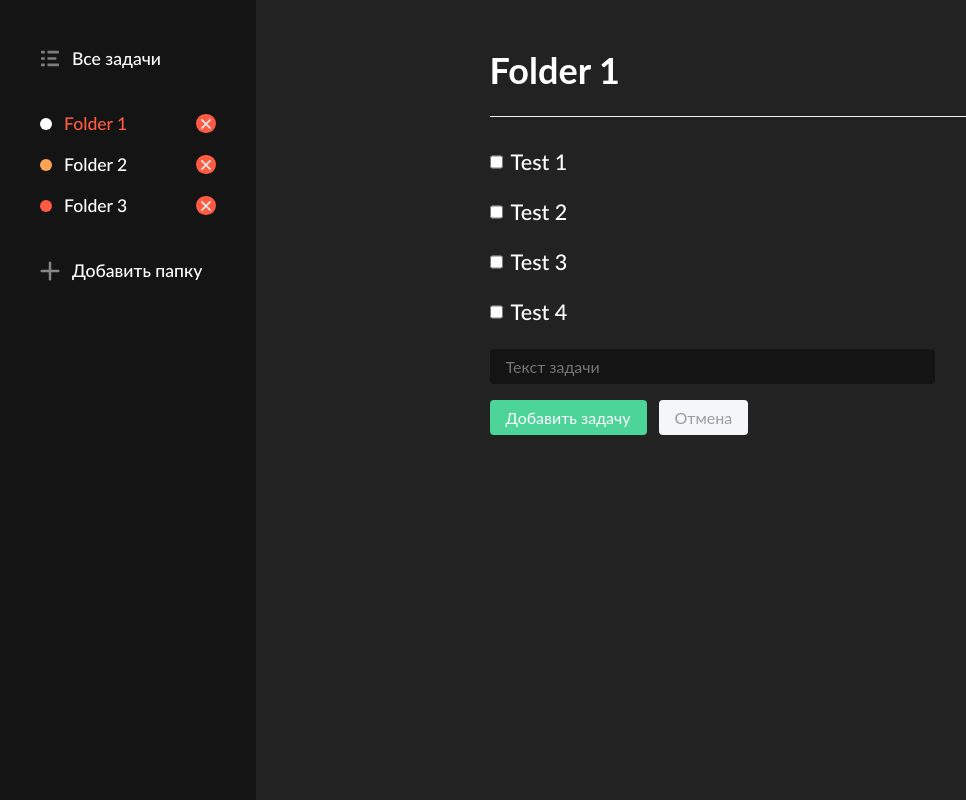
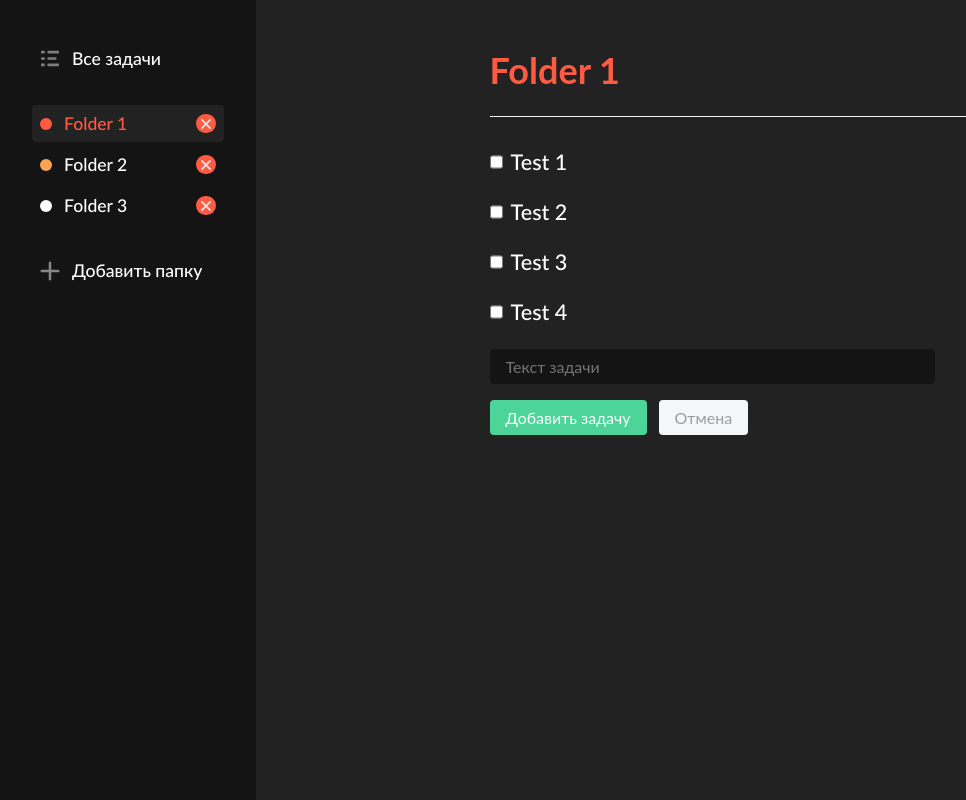
Before and after one commit to WebTech-StayHard/TodoPractice-Frontend, a React (Create React App) app: page /1 in a window 1280 px wide. Shown: the whole page, without its empty margins (0-966 px from the left). Built offline with nearby package versions, Linux system fonts and the light colour scheme; a web font is replaced by a local one.

Commit message:
feat: Связка TaskPage с папкой (title/color)

```diff
--- a/src/components/common/tabs/tab-container.tsx
+++ b/src/components/common/tabs/tab-container.tsx
@@ -4,7 +4,7 @@ import s from './tab.module.css';
 type TabContainerProps = {
   isActive?: boolean,
   children?: ReactNode,
-  onClick: () => void,
+  onClick?: () => void,
 }
 
 const TabContainer: FC<TabContainerProps> = ({children, onClick, isActive}) => {
--- /dev/null
+++ b/src/components/common/title/title.tsx
@@ -0,0 +1,17 @@
+import { FC, ReactNode } from "react";
+
+type TitleProps = {
+  className?: string;
+  color?: string;
+  children: ReactNode;
+};
+
+const Title: FC<TitleProps> = ({ className, color, children }) => {
+  return (
+    <h2 className={className} style={{ color }}>
+      {children}
+    </h2>
+  );
+};
+
+export default Title;
--- a/src/components/folder-list/folder-list.tsx
+++ b/src/components/folder-list/folder-list.tsx
@@ -5,28 +5,23 @@ import Loader from "../common/loader/loader";
 import s from "./folder-list.module.css";
 import { useDispatch, useSelector } from "../../store/store";
 import {
-  getCurrentFolderSelector,
+  getCurrentFolderIdSelector,
   getFolders,
   getFoldersSelector,
   getIsLoadingSelector,
   removeFolder,
-  setCurrentFolder,
-} from "../../store/slices/folders";
+} from "../../store/slices/folders/folders";
 import { NavLink } from "react-router-dom";
 
 const FolderList: FC = () => {
   const dispatch = useDispatch();
   const folders = useSelector(getFoldersSelector);
-  const currentFolder = useSelector(getCurrentFolderSelector);
+  const currentFolderId = useSelector(getCurrentFolderIdSelector);
   const isLoading = useSelector(getIsLoadingSelector);
 
   useEffect(() => {
     dispatch(getFolders());
   }, []);
-
-  const setFolder = (id: string) => {
-    dispatch(setCurrentFolder(id));
-  };
 
   const handleRemove = (id: string) => {
     dispatch(removeFolder(id));
@@ -40,8 +35,7 @@ const FolderList: FC = () => {
     >
       <Folder
         folder={f}
-        isActive={f.id === currentFolder}
-        setCurrentFolder={setFolder}
+        isActive={f.id === currentFolderId}
         handleRemove={handleRemove}
       />
     </NavLink>
--- a/src/components/folder-list/folder/folder.tsx
+++ b/src/components/folder-list/folder/folder.tsx
@@ -12,24 +12,18 @@ import Button from '../../common/buttons/button';
 type FolderProps = {
   folder: TFolder,
   isActive: boolean,
-  setCurrentFolder: (id: string) => void,
   handleRemove: (id: string) => void
 }
 
-const Folder: FC<FolderProps> = ({folder, isActive, setCurrentFolder, handleRemove}) => {
+const Folder: FC<FolderProps> = ({folder, isActive, handleRemove}) => {
   const {id, title, color} = folder;
-
-  const handleClick = () => {
-    if (isActive) return;
-    setCurrentFolder(id);
-  }
 
   const removeFolder = () => {
     handleRemove(id);
   }
 
   return (
-    <TabContainer onClick={handleClick} isActive={isActive}>
+    <TabContainer isActive={isActive}>
       <Tab text={title}>
         <FolderMark color={color} />
       </Tab>
--- a/src/components/task-list/task-list.tsx
+++ b/src/components/task-list/task-list.tsx
@@ -1,14 +1,17 @@
 import { FC } from "react";
 import s from "./task-list.module.css";
 import { useSelector } from "../../store/store";
-import { getTasksSelector } from "../../store/slices/tasks";
+import { getTasksSelector } from "../../store/slices/tasks/tasks";
 import Task from "./task/task";
 import Button from '../common/buttons/button';
 import clsx from 'clsx';
 import Separator from '../common/separator/separator';
+import { getCurrentFolderSelector } from '../../store/slices/folders/selectors';
+import Title from '../common/title/title';
 
 const TaskList: FC = () => {
   const tasks = useSelector(getTasksSelector);
+  const folder = useSelector(getCurrentFolderSelector);
 
   const taskElements = tasks.map((t, index) => (
     <Task
@@ -20,15 +23,15 @@ const TaskList: FC = () => {
   return (
     !tasks.length ?
     <section className={s.noTasks}>
-      <h2 className={s.noTasks__title}>
+      <Title className={s.noTasks__title}>
         Задачи отсутствуют
-      </h2>
+      </Title>
     </section>
     :
     <section className={s.taskListContainer}>
-      <h2 className={s.taskListContainer__title}>
-        Folder 1
-      </h2>
+      <Title className={s.taskListContainer__title} color={folder?.color}>
+      { folder?.title }
+      </Title>
 
       <Separator className={s.separator} />
 
@@ -36,8 +39,9 @@ const TaskList: FC = () => {
         { taskElements }
       </div>
 
-      <form className={s.form}>
+      <form className={s.form} name='add-task'>
         <input
+          id='text-task'
           className={s.taskInput}
           placeholder='Текст задачи'
         />
--- a/src/pages/task-page/task-page.tsx
+++ b/src/pages/task-page/task-page.tsx
@@ -2,9 +2,10 @@
 import { FC, useEffect } from "react";
 import s from "./task-page.module.css";
 import { useDispatch, useSelector } from "../../store/store";
-import { getIsLoadingSelector, getTasks } from "../../store/slices/tasks";
+import { getIsLoadingSelector, getTasks } from "../../store/slices/tasks/tasks";
 import Loader from '../../components/common/loader/loader';
 import { Outlet, useParams } from 'react-router-dom';
+import { setCurrentFolder } from '../../store/slices/folders/folders';
 
 const TaskPage: FC = () => {
   const dispatch = useDispatch();
@@ -13,7 +14,12 @@ const TaskPage: FC = () => {
 
   useEffect(() => {
     if (folderId) {
+      dispatch(setCurrentFolder(folderId));
       dispatch(getTasks(folderId));
+    }
+
+    return () => {
+      dispatch(setCurrentFolder(''));
     }
   }, [folderId]);
 
--- a/src/store/slices/folders.ts
+++ b/src/store/slices/folders/folders.ts
@@ -1,16 +1,16 @@
 import { createAsyncThunk, createSlice, PayloadAction } from '@reduxjs/toolkit'
-import { TFolder } from '../../utils/types'
-import { fakeAPI } from '../../api/fake-api'
+import { TFolder } from '../../../utils/types'
+import { fakeAPI } from '../../../api/fake-api'
 
 type TFoldersState = {
   folders: TFolder[],
-  currentFolder: string | null,
+  currentFolderId: string | null,
   isLoading: boolean
 }
 
 const initialState: TFoldersState = {
   folders: [],
-  currentFolder: null,
+  currentFolderId: null,
   isLoading: false
 }
 
@@ -18,14 +18,14 @@ const foldersSlice = createSlice({
   name: 'folders',
   initialState,
   reducers: {
-    setCurrentFolder: (state, action: PayloadAction<string>) => {
-      state.currentFolder = action.payload;
+    setCurrentFolder: (state, { payload }: PayloadAction<string>) => {
+      state.currentFolderId = payload;
     }
   },
   selectors: {
     getFoldersSelector: (state) => state.folders,
     getIsLoadingSelector: (state) => state.isLoading,
-    getCurrentFolderSelector: (state) => state.currentFolder
+    getCurrentFolderIdSelector: (state) => state.currentFolderId
   },
   extraReducers: (builder) => {
     builder
@@ -63,5 +63,5 @@ export const { setCurrentFolder } = foldersSlice.actions;
 export const {
   getFoldersSelector,
   getIsLoadingSelector,
-  getCurrentFolderSelector
+  getCurrentFolderIdSelector
 } = foldersSlice.selectors;
--- /dev/null
+++ b/src/store/slices/folders/selectors.ts
@@ -0,0 +1,8 @@
+import { createSelector } from "@reduxjs/toolkit";
+import { getFoldersSelector, getCurrentFolderIdSelector } from "./folders";
+
+export const getCurrentFolderSelector = createSelector(
+  getFoldersSelector,
+  getCurrentFolderIdSelector,
+  (folders, currentFolderId) => folders.find((f) => f.id === currentFolderId)
+);
--- a/src/store/slices/tasks.ts
+++ b/src/store/slices/tasks/tasks.ts
@@ -1,6 +1,6 @@
 import { createAsyncThunk, createSlice, PayloadAction } from '@reduxjs/toolkit'
-import { TTask } from '../../utils/types'
-import { fakeAPI } from '../../api/fake-api'
+import { TTask } from '../../../utils/types'
+import { fakeAPI } from '../../../api/fake-api'
 
 type TFoldersState = {
   tasks: TTask[],
--- a/src/store/store.ts
+++ b/src/store/store.ts
@@ -1,11 +1,11 @@
 import { combineReducers, configureStore } from '@reduxjs/toolkit';
-import { foldersReducer } from './slices/folders';
+import { foldersReducer } from './slices/folders/folders';
 import {
   useDispatch as dispatchHook,
   useSelector as selectorHook,
   TypedUseSelectorHook
 } from 'react-redux';
-import { tasksReducer } from './slices/tasks';
+import { tasksReducer } from './slices/tasks/tasks';
 
 const rootReducer = combineReducers({
   folders: foldersReducer,
--- a/src/utils/constants.ts
+++ b/src/utils/constants.ts
@@ -4,7 +4,7 @@ export let folders: TFolder[] = [
   {
     id: '1',
     title: 'Folder 1',
-    color: '#FFFFFF'
+    color: '#FF5B42'
   },
   {
     id: '2',
@@ -14,7 +14,7 @@ export let folders: TFolder[] = [
   {
     id: '3',
     title: 'Folder 3',
-    color: '#FF5B42'
+    color: '#FFFFFF'
   }
 ];
 
```
